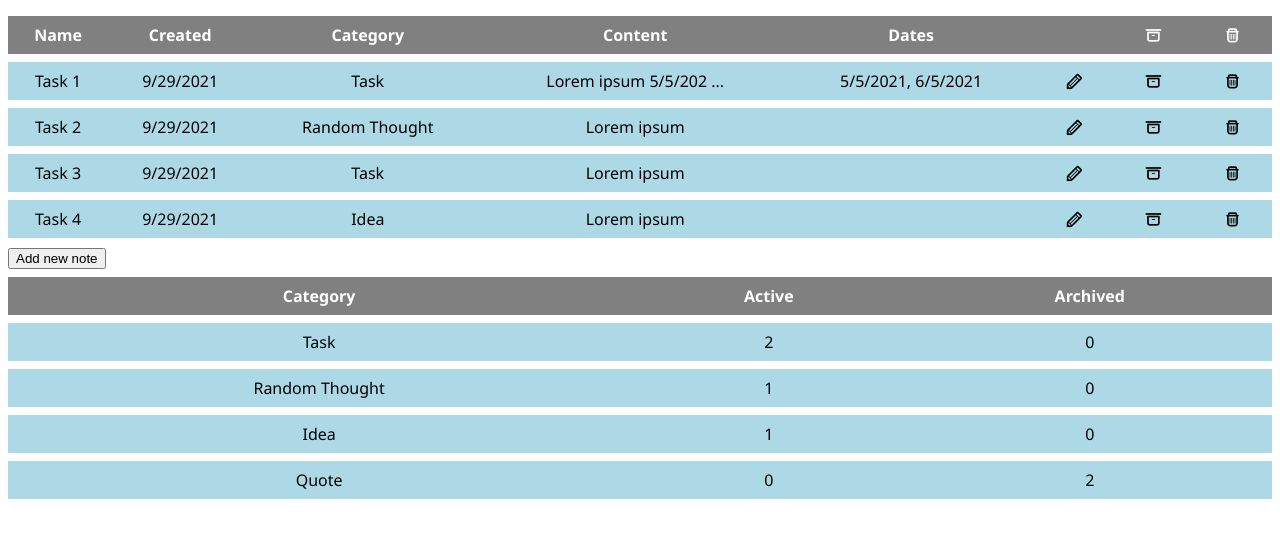
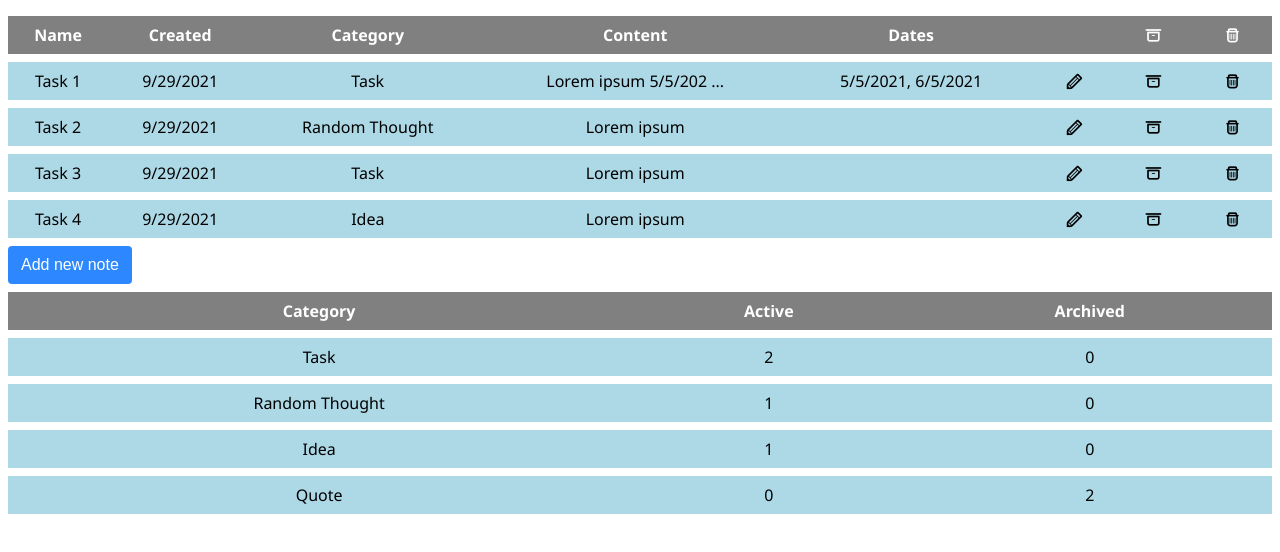
Before and after one commit to vimlut/hometask-2, a React (Create React App) app: page / in a window 1280 px wide. Shown: the top 552 px of the page. Built offline with nearby package versions, Linux system fonts and the light colour scheme.

Commit message:
added UIButton

```diff
--- a/src/components/AddNoteModal/AddNoteModal.jsx
+++ b/src/components/AddNoteModal/AddNoteModal.jsx
@@ -1,7 +1,7 @@
 /* eslint-disable jsx-a11y/label-has-associated-control */
 /* eslint-disable react/prop-types */
 import { useState } from 'react';
-import { UIModal } from 'components';
+import { UIModal, UIButton } from 'components';
 
 const AddNoteModal = (props) => {
   const {
@@ -50,8 +50,8 @@ const AddNoteModal = (props) => {
           <textarea name="content" value={formData.content} onChange={handleFormChange} />
         </div>
         <div className="form-controls">
-          <button type="button" onClick={onClose}>Cancel</button>
-          <button type="submit">Confirm</button>
+          <UIButton onClick={onClose} btnType="secondary" text="Cancel" />
+          <UIButton type="submit" btnType="primary" text="Confirm" />
         </div>
       </form>
     </UIModal>
--- a/src/components/EditNoteModal/EditNoteModal.jsx
+++ b/src/components/EditNoteModal/EditNoteModal.jsx
@@ -1,7 +1,7 @@
 /* eslint-disable jsx-a11y/label-has-associated-control */
 /* eslint-disable react/prop-types */
 import { useState, useEffect } from 'react';
-import { UIModal } from 'components';
+import { UIModal, UIButton } from 'components';
 
 const EditNoteModal = (props) => {
   const {
@@ -50,8 +50,8 @@ const EditNoteModal = (props) => {
           <textarea name="content" value={formData.content} onChange={handleFormChange} />
         </div>
         <div className="form-controls">
-          <button type="button" onClick={onClose}>Cancel</button>
-          <button type="submit">Confirm</button>
+          <UIButton onClick={onClose} btnType="secondary" text="Cancel" />
+          <UIButton type="submit" btnType="primary" text="Confirm" />
         </div>
       </form>
     </UIModal>
--- a/src/components/NotesTable/NotesTable.jsx
+++ b/src/components/NotesTable/NotesTable.jsx
@@ -8,7 +8,9 @@ import { useSelector, useDispatch } from 'react-redux';
 import {
   deleteNote, deleteNotes, updateNote, addNote,
 } from 'store/actions';
-import { UIIconButton, AddNoteModal, EditNoteModal } from 'components';
+import {
+  UIIconButton, UIButton, AddNoteModal, EditNoteModal,
+} from 'components';
 import { NotesTableItem } from './NotesTableItem';
 
 import './NotesTable.scss';
@@ -97,7 +99,7 @@ const NotesTable = () => {
           ))) : <tr><td colSpan="8">No notes to display</td></tr>}
         </tbody>
       </table>
-      <button type="button" onClick={showAddNoteModal}>Add new note</button>
+      <UIButton onClick={showAddNoteModal} text="Add new note" />
       <AddNoteModal
         isVisible={isAddModalVisible}
         title="Add new note"
--- /dev/null
+++ b/src/components/UI/UIButton/UIButton.jsx
@@ -0,0 +1,18 @@
+/* eslint-disable react/prop-types */
+/* eslint-disable react/button-has-type */
+import './UIButton.scss';
+
+const UIButton = (props) => {
+  const {
+    onClick, extraClassName, type = 'button', btnType = 'primary', size = 'normal', text = 'Button',
+  } = props;
+  const componentClassName = `ui-button ui-button--${btnType} ui-button--${size} ${extraClassName}`;
+
+  return (
+    <button type={type} className={componentClassName} onClick={onClick}>
+      {text}
+    </button>
+  );
+};
+
+export { UIButton };
--- /dev/null
+++ b/src/components/UI/UIButton/UIButton.scss
@@ -0,0 +1,43 @@
+@import '~styles/variables';
+
+.ui-button {
+  padding: 0.375em 0.75em;
+  line-height: 1.5;
+  border: 1px solid transparent;
+  border-radius: 0.25rem;
+  background: inherit;
+  cursor: pointer;
+  transition: color 0.15s ease-in-out, background-color 0.15s ease-in-out,
+    border-color 0.15s ease-in-out, box-shadow 0.15s ease-in-out;
+  &--normal {
+    font-size: 1rem;
+  }
+  &--small {
+    font-size: 0.75rem;
+  }
+  &--large {
+    font-size: 1.25rem;
+  }
+  &--primary {
+    color: $color-white;
+    background: var(--color-accent);
+    &:hover {
+      filter: brightness(110%);
+    }
+  }
+  &--secondary {
+    color: var(--color-secondary);
+    border-color: var(--color-secondary);
+    background: transparent;
+    &:hover {
+      color: $color-white;
+      filter: brightness(110%);
+    }
+  }
+  &--action {
+    padding: 0.75em;
+    color: var(--color-accent);
+    line-height: normal;
+    border: 0;
+  }
+}
--- /dev/null
+++ b/src/components/UI/UIButton/index.js
@@ -0,0 +1 @@
+export { UIButton } from './UIButton';
--- a/src/components/UI/index.js
+++ b/src/components/UI/index.js
@@ -1,2 +1,3 @@
 export { UIIconButton } from './UIIconButton';
+export { UIButton } from './UIButton';
 export { UIModal } from './UIModal';
--- a/src/styles/_base.scss
+++ b/src/styles/_base.scss
@@ -1,3 +1,12 @@
+:root {
+  --color-primary: #{$color-black};
+  --color-secondary: #{$color-mishka};
+  --color-secondary-darken: #{darken($color-mishka, 10%)};
+  --color-accent: #{$color-dodger-blue};
+  --background-primary: #{$color-solitude};
+  --background-secondary: #{$color-white};
+  --background-skeleton: #{darken($color-white, 10%)};
+}
 * {
   box-sizing: border-box;
 }
```
